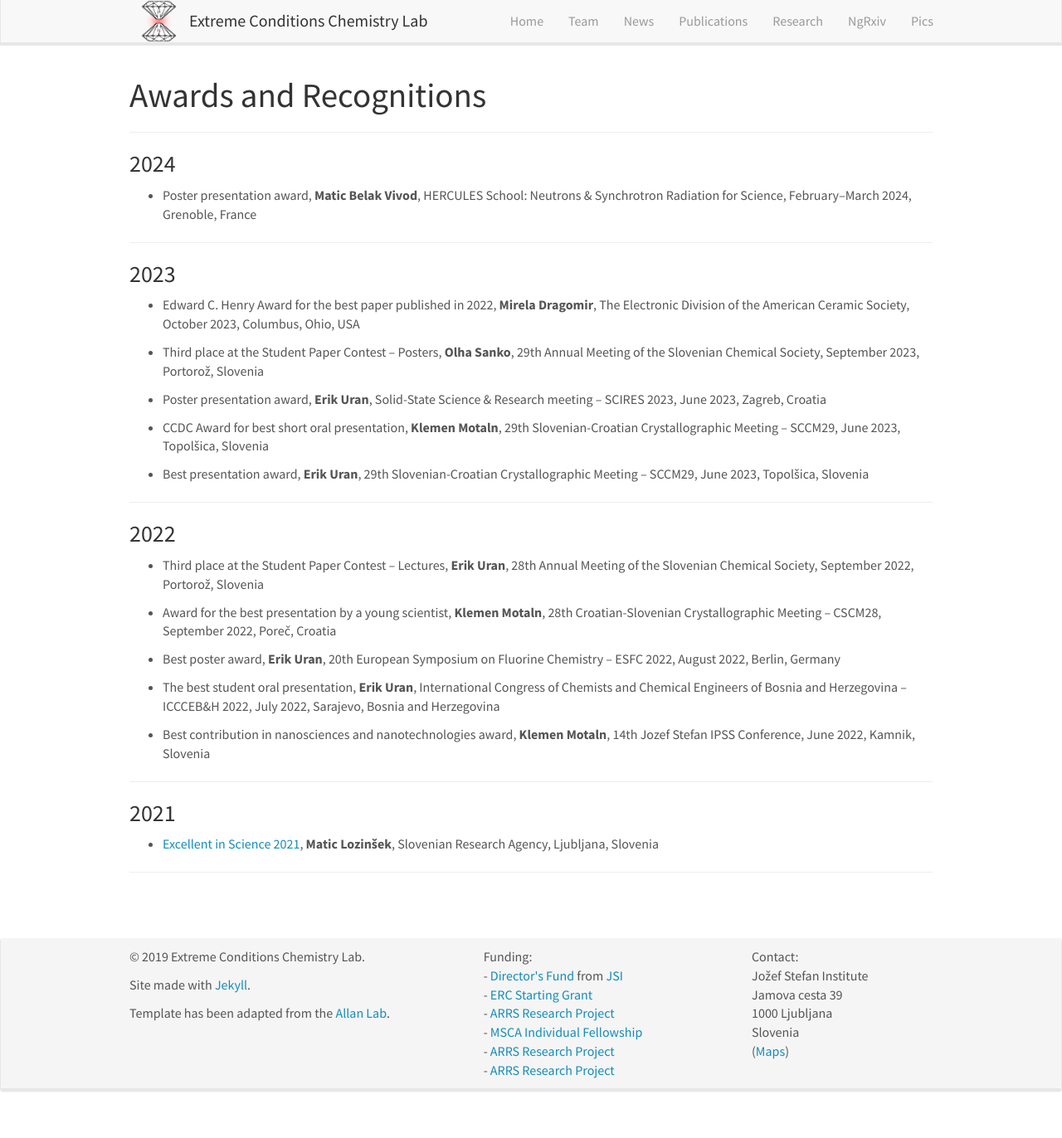
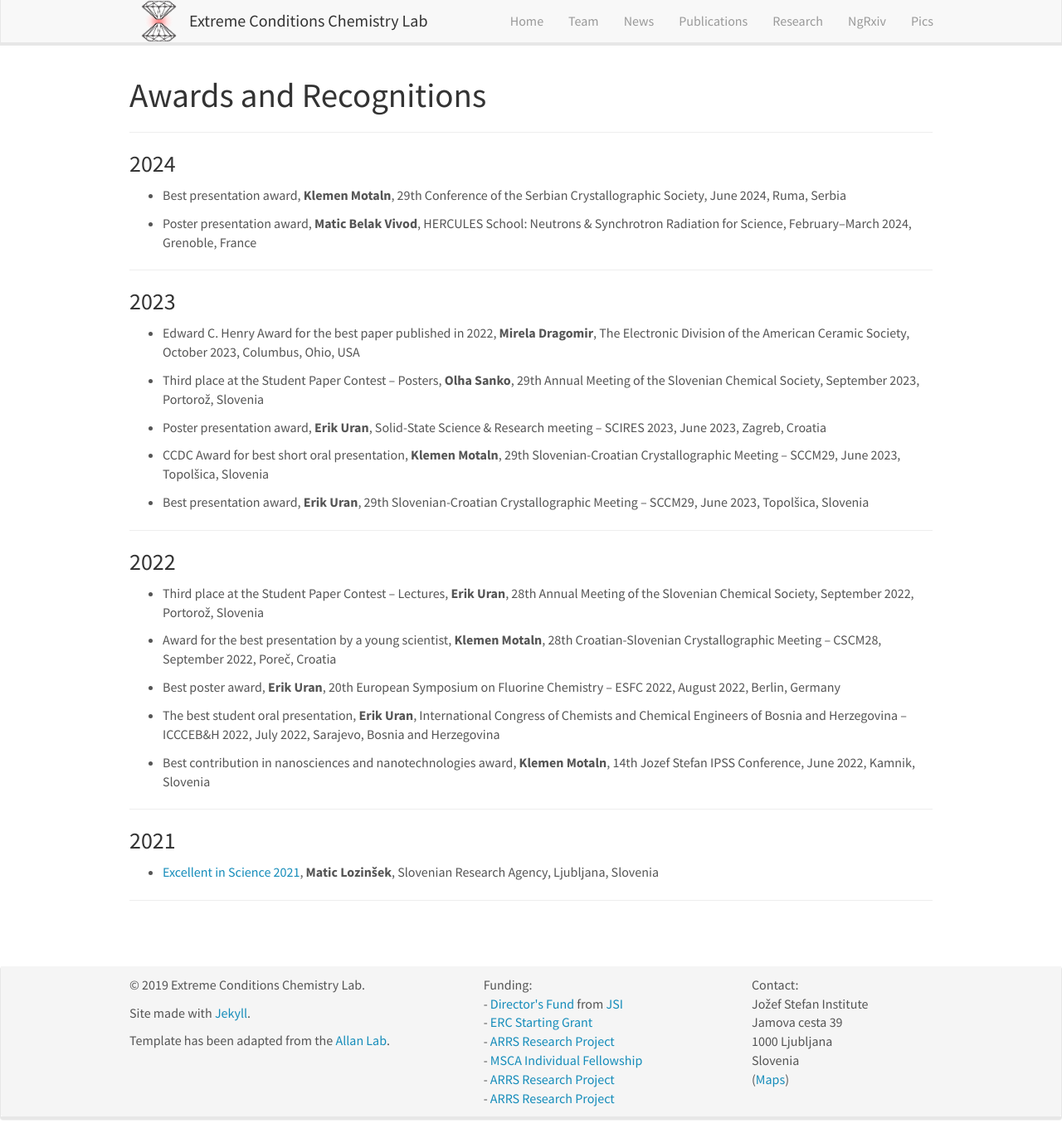
Before and after one commit to eccl-jsi/eccl-jsi.github.io, a Jekyll site: the page built from _pages/awards.md, in a window 1280 px wide and 1372 px high. Shown: the whole window at 83% size. Built offline with Jekyll 4.4.1, drawn with Linux system fonts in a browser that asks for light colours; nearby versions of some CDN libraries.

Commit message:
Update awards.md

```diff
--- a/_pages/awards.md
+++ b/_pages/awards.md
@@ -11,6 +11,8 @@ permalink: /awards
 <hr>
 
 ### 2024
+
+- Best presentation award, <b>Klemen Motaln</b>, 29th Conference of the Serbian Crystallographic Society, June 2024, Ruma, Serbia
 
 - Poster presentation award, <b>Matic Belak Vivod</b>, HERCULES School: Neutrons & Synchrotron Radiation for Science, February–March 2024, Grenoble, France
 
```
